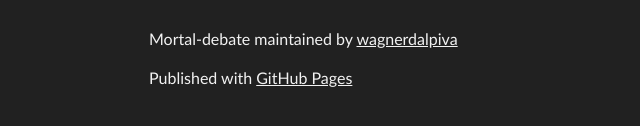
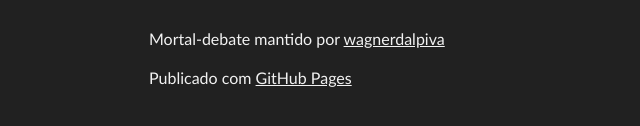
Before and after one commit to wagnerdalpiva/Mortal-Debate, a plain HTML site: page index.html in a window 1280 px wide. Shown: the part 272-398 px from the top of the page, 171-811 px from the left. Drawn offline with Linux system fonts and the light colour scheme.

Commit message:
Update index.html

```diff
--- a/index.html
+++ b/index.html
@@ -55,8 +55,8 @@
     <!-- FOOTER  -->
     <div id="footer_wrap" class="outer">
       <footer class="inner">
-        <p class="copyright">Mortal-debate maintained by <a href="https://github.com/wagnerdalpiva">wagnerdalpiva</a></p>
-        <p>Published with <a href="http://pages.github.com">GitHub Pages</a></p>
+        <p class="copyright">Mortal-debate mantido por <a href="https://github.com/wagnerdalpiva">wagnerdalpiva</a></p>
+        <p>Publicado com <a href="http://pages.github.com">GitHub Pages</a></p>
       </footer>
     </div>
 
```
